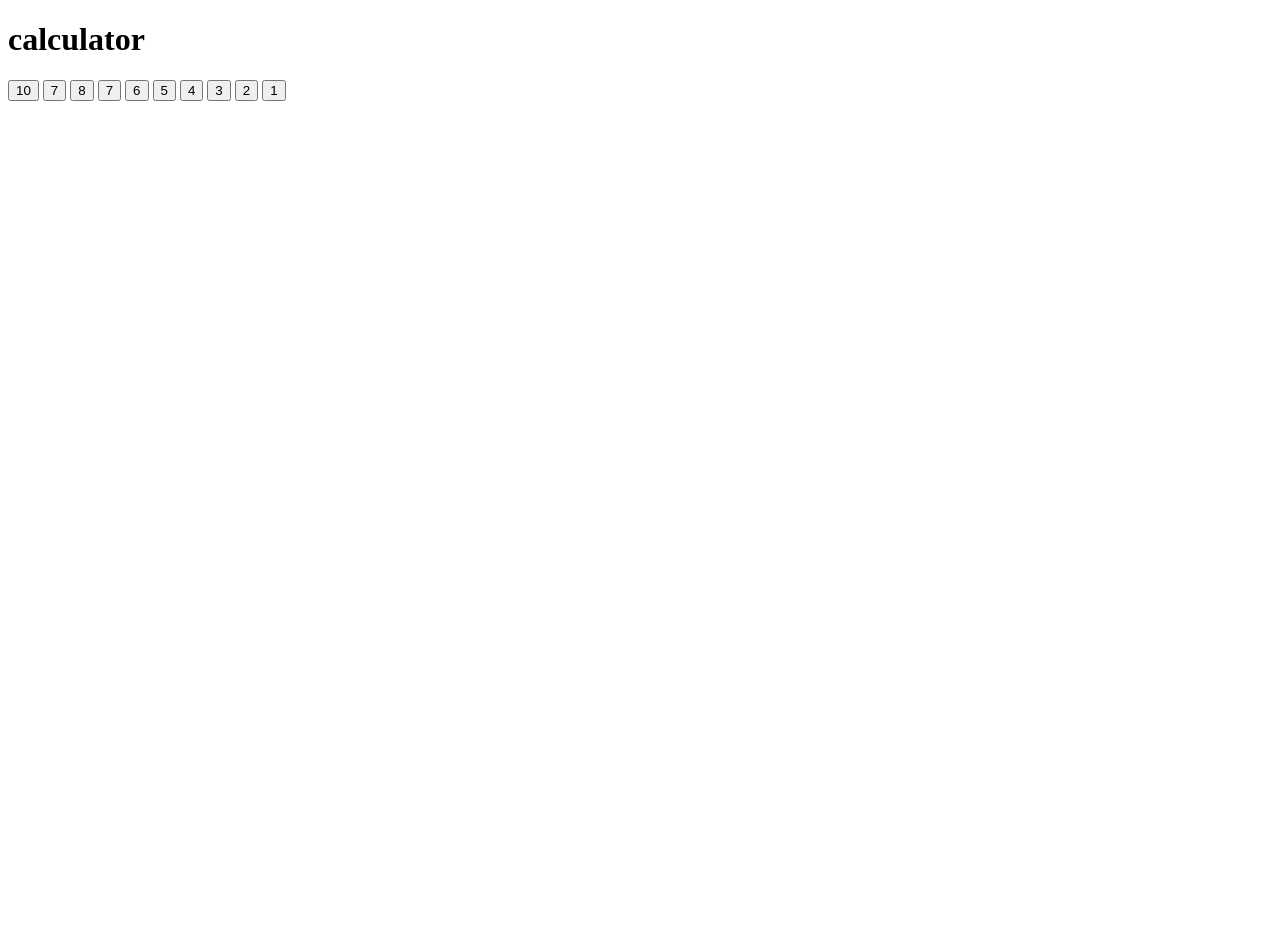
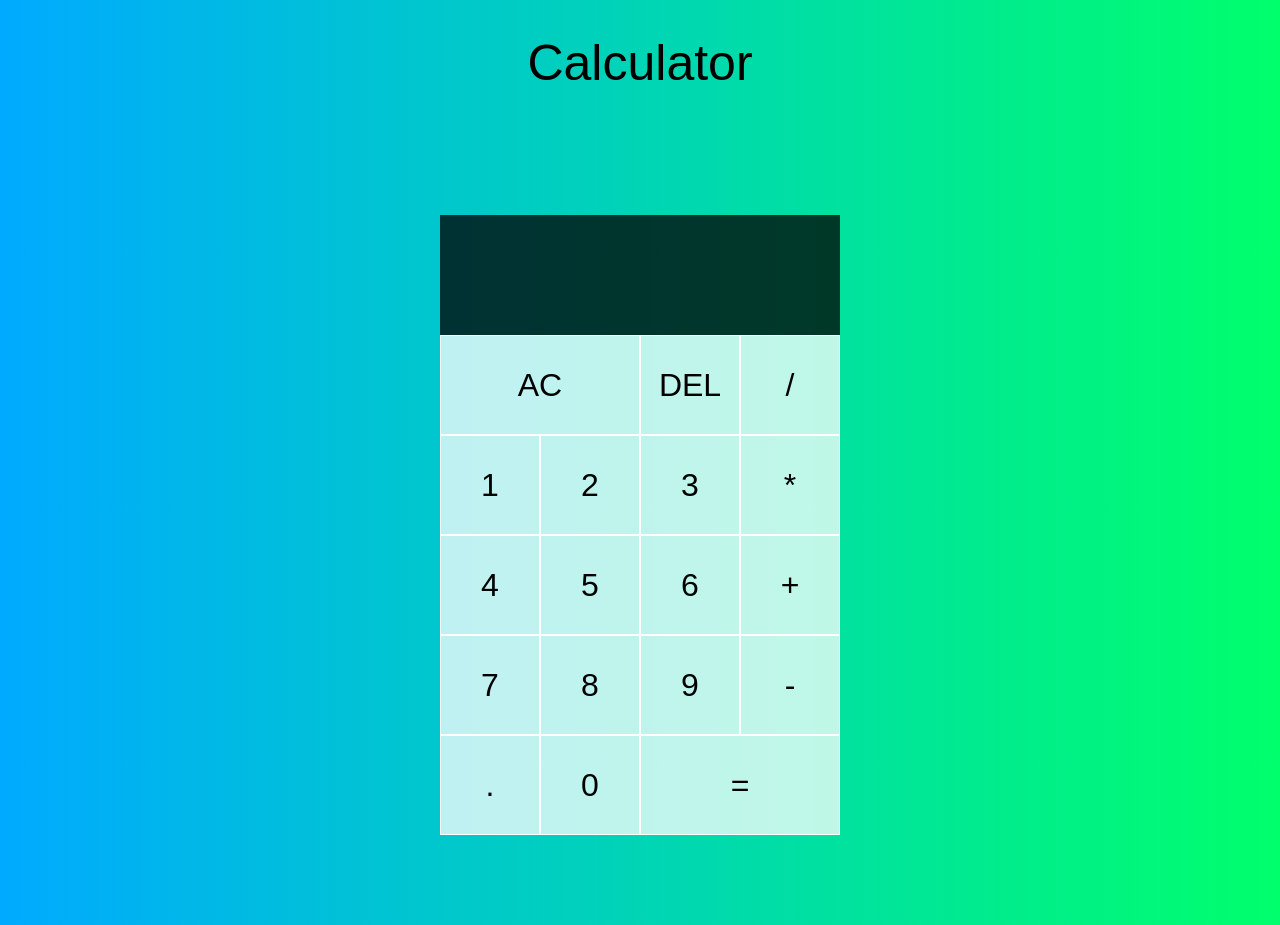
Before and after one commit to Ezabulbary/calculator, a plain HTML site: page index.html in a window 1280 px wide. Before the commit the page ends 800 px from the top, so only its background shows below. Drawn offline with Linux system fonts and the light colour scheme.

Commit message:
calculator

```diff
--- /dev/null
+++ b/css/style.css
@@ -0,0 +1,61 @@
+header > h1 {
+    font-size: 50px;
+    text-align: center;
+}
+*, *::before, *::after{
+    box-sizing: border-box;
+    font-weight: normal;
+    font-family: Arial, Helvetica, sans-serif;
+}
+body{
+    margin: 0;
+    padding: 0;
+    background: linear-gradient(to right,#00AAFF, #00FF6C);
+}
+
+.calculetor-grid{
+    display: grid;
+    justify-content: center;
+    align-content: center;
+    min-height: 100vh;
+    grid-template-columns: repeat(4, 100px);
+    grid-template-rows: minmax(120px, auto) repeat(5, 100px);
+}
+
+.calculetor-grid > button{
+    cursor: pointer;
+    font-size: 2rem;
+    border: 1px solid white;
+    outline: none;
+    background: rgba(255, 255, 255, .75);
+}
+
+.calculetor-grid > button:hover{
+    background: rgba(255, 255, 255, .9);
+}
+
+.span-two{
+    grid-column: span 2;
+}
+
+.output{
+    grid-column: 1 / -1;
+    background: rgba(0, 0, 0, .75);
+    display: flex;
+    align-items: flex-end;
+    justify-content: space-around;
+    flex-direction: column;
+    padding: 10px;
+    word-wrap: break-word;
+    word-break: break-all;
+}
+
+.output .previus-operand{
+    color: rgba(255, 255, 255, .75);
+    font-size: 1.5rem;
+}
+
+.output .current-operand{
+    color: white;
+    font-size: 2.5rem;
+}
--- a/index.html
+++ b/index.html
@@ -5,28 +5,36 @@
     <meta http-equiv="X-UA-Compatible" content="IE=edge">
     <meta name="viewport" content="width=device-width, initial-scale=1.0">
     <title>calculator</title>
+    <link rel="stylesheet" href="css/style.css">
 </head>
 <body>
     <header>
-        <h1>calculator</h1>
+        <h1>Calculator</h1>
     </header>
     <main>
-        <section>
-            <div>
-
+        <section class="calculetor-grid">
+            <div class="output">
+                <div data-previus-operand class="previus-operand"></div>
+                <div data-current-operand class="current-operand"></div>
             </div>
-            <div>
-                <button>10</button>
-                <button>7</button>
-                <button>8</button>
-                <button>7</button>
-                <button>6</button>
-                <button>5</button>
-                <button>4</button>
-                <button>3</button>
-                <button>2</button>
-                <button>1</button>
-            </div>
+            <button data-all-clear class="span-two">AC</button>
+            <button data-delete>DEL</button>
+            <button data-operation>/</button>
+            <button data-number>1</button>
+            <button data-number>2</button>
+            <button data-number>3</button>
+            <button data-operation>*</button>
+            <button data-number>4</button>
+            <button data-number>5</button>
+            <button data-number>6</button>
+            <button data-operation>+</button>
+            <button data-number>7</button>
+            <button data-number>8</button>
+            <button data-number>9</button>
+            <button data-operation>-</button>
+            <button data-number>.</button>
+            <button data-number>0</button>
+            <button data-equals class="span-two">=</button>
         </section>
     </main>
     <script src="js/main.js"></script>
--- a/js/main.js
+++ b/js/main.js
@@ -1 +1,51 @@
-console.log('din cole gelo')
+class calculator{
+    constructor(previusOperandTextElement, currentOperandTextElement){
+        this.previusOperandTextElement = previusOperandTextElement;
+        this.currentOperandTextElement = currentOperandTextElement;
+    }
+
+    clear(){
+        this.currentOperand = '';
+        this.previusOperand = '';
+        this.oparetion = undefined;
+    }
+
+    delete(){
+
+    }
+
+    appendNumber(number){
+
+    }
+
+    chooseOparetion(oparetion){
+
+    }
+
+    compute(){
+
+    }
+
+    updateDisplay(){
+        this.currentOperandTextElement.innerText = this.currentOperand
+    }
+}
+
+
+
+const numberButton = document.querySelectorAll('[data-number]');
+const oparetionButton = document.querySelectorAll('[data-operation]');
+const equalsButton = document.querySelector('[data-equals]');
+const deleteButton = document.querySelector('[data-delete]');
+const allClearButton = document.querySelector('[data-all-clear]');
+const previusOperandTextElement = document.querySelector('[data-previus-operand]');
+const currentOperandTextElement = document.querySelector('[data-current-operand]');
+
+const calculator = new calculator(previusOperandTextElement, currentOperandTextElement);
+
+numberButtons.forEach(element => {
+    button.addEventListener('click', () => {
+        calculator.appendNumber(button.innerText);
+        calculator.updateDisplay()
+    })
+});
```
